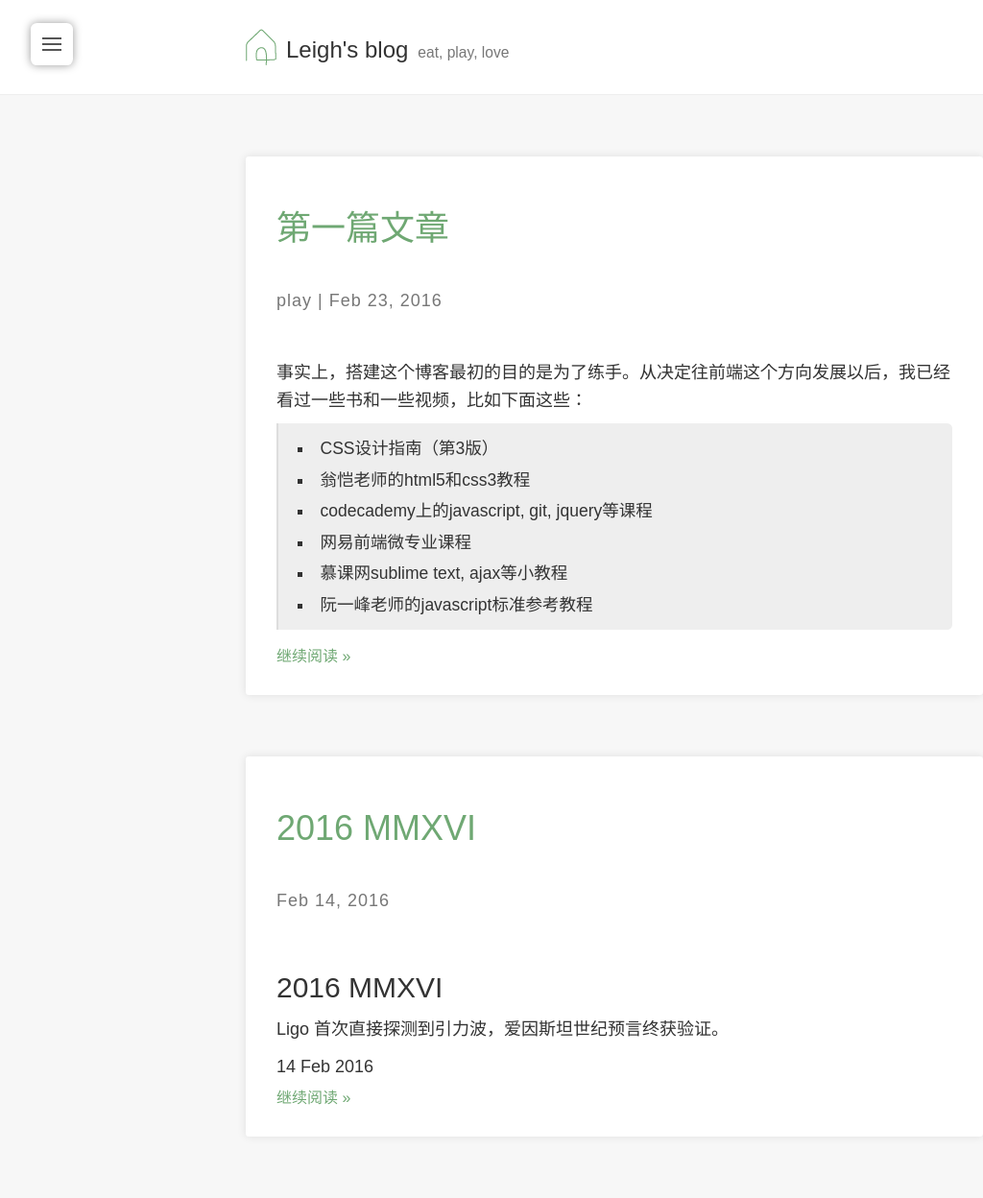
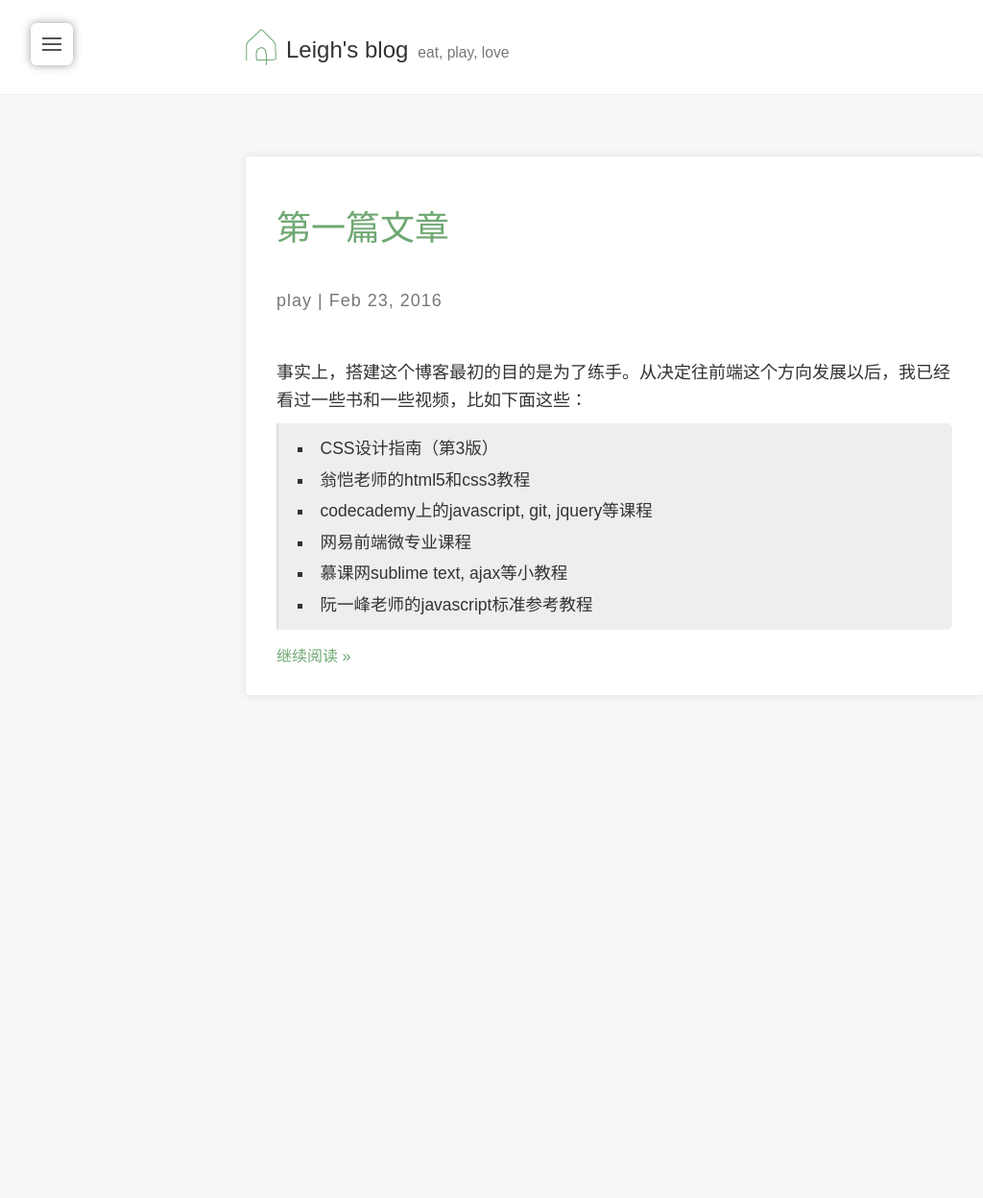
Before and after one commit to leighcc/ideal-waddle, a Jekyll site: the page built from index.html, in a window 1280 px wide. Shown: the whole page at 96% size, without its empty margins (0-1024 px from the left). Built offline with Jekyll 4.4.1, drawn with Linux system fonts in a browser that asks for light colours; nearby versions of some CDN libraries; some web fonts are replaced; the list of posts is cut into pages by our own code; after the commit the page ends 900 px from its top, so only the background shows below that.

Commit message:
修改字体，添加jemoji，更换favicon

```diff
--- a/_config.yml
+++ b/_config.yml
@@ -56,3 +56,4 @@
 
 gems:
   - jekyll-paginate
+  - jemoji
--- a/_posts/2016-02-14-hello-world.html
+++ /dev/null
@@ -1,7 +0,0 @@
----
-layout: default
-title: 2016 MMXVI
----
-<h2>{{ page.title }}</h2>
-<p>Ligo 首次直接探测到引力波，爱因斯坦世纪预言终获验证。</p>
-<p>{{ page.date | date_to_string }}</p>
--- a/assets/css/_sass/helpers/_variables.scss
+++ b/assets/css/_sass/helpers/_variables.scss
@@ -67,7 +67,7 @@
  * Font, line-height, and color for body text, headings, and more.
  */
 
-$font-family-base:            "PT Sans", "Microsoft Yahei", sans-serif;
+$font-family-base:            "PT Sans", "Hiragino Sans GB", "Microsoft Yahei", sans-serif;
 $font-size-base:              14px;
 $font-size-large:             ceil(($font-size-base * 1.25)); // ~18px
 $font-size-small:             ceil(($font-size-base * 0.85)); // ~12px
```
Also changed, not shown: _posts/2016-02-24-hello-world.md (+2 -2 lines), about.md (+1 -1 lines), assets/images/sample-banner-image-1.jpg (deleted), assets/images/sample-banner-image-2.jpg (deleted), assets/images/sample-banner-image-3.jpg (deleted), favicon.ico.
